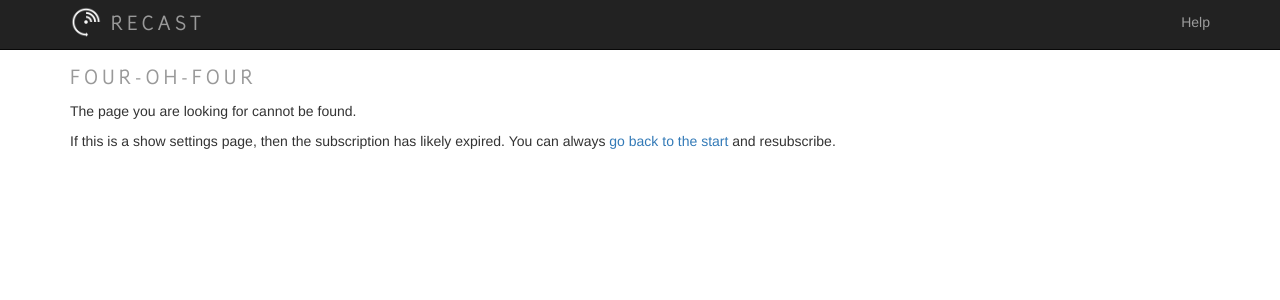
After one commit to xurble/recast, a Django app: template templates/404.html in a window 1280 px wide. The commit adds this page. Shown: the top 300 px of the page. Run offline with Django 3.2, Linux system fonts and the light colour scheme; the template is opened without the code that fills it, so the values that code supplies are empty; some libraries are stand-ins or nearby versions.

Commit message:
Some cosmetic changes

```diff
--- a/settings.py
+++ b/settings.py
@@ -6,7 +6,8 @@ SITE_ROOT = os.path.dirname(os.path.realpath(__file__))
 
 import server_settings
 
-DEBUG = False
+
+DEBUG = server_settings.DEBUG
 TEMPLATE_DEBUG = DEBUG
 
 ADMINS = (
--- /dev/null
+++ b/templates/404.html
@@ -0,0 +1,18 @@
+{% extends "base.html" %}
+
+
+{% block content %}
+    <div class="container">
+        <div class="row">
+            <div class="col-sm-12">
+
+            	<h2>Four-Oh-Four</h2>
+
+            	<p>The page you are looking for cannot be found.</p>
+
+            	<p>If this is a show settings page, then the subscription has likely expired.  You can always <a href="/">go back to the start</a> and resubscribe.</p>
+            </div>
+        </div>
+    </div>
+
+{% endblock %}
--- a/templates/base.html
+++ b/templates/base.html
@@ -1,11 +1,11 @@
 <!doctype html>
 <html>
 	<head>
-		<title>Recast - The simple podcast rebroadcaster</title>
+		<title>Recast - The Simple Podcast Catch-Up Service</title>
 
 		<meta http-equiv="Content-Type" content="text/html; charset=utf-8">
 
-        <meta name="description" content="Simple podcast rebroadcaster">
+        <meta name="description" content="A service to replay podcast feeds from the start.">
         <meta name="keywords" content="podcast feed catch-up replay rebroadcast">
 
  		<script type="text/javascript" src="/static/js/jquery-1.11.1.js"></script>
--- a/templates/feedgarden.html
+++ b/templates/feedgarden.html
@@ -45,7 +45,7 @@
 
     function refresh(fid)
     {
-    	$("#r" + fid).html('<div id="loader' + fid +'"><img src="/static/images/loader.gif" alt="Working" height="32"></div>');
+    	$("#r" + fid).html('<div id="loader' + fid +'"><img src="/static/images/loader.gif" alt="Working" height="32" width="32"></div>');
 
     	$.post("/source/" + fid + "/revive/",function(data){
 
--- a/templates/index.html
+++ b/templates/index.html
@@ -5,7 +5,7 @@
     <!-- Main jumbotron for a primary marketing message or call to action -->
     <div class="jumbotron">
       <div class="container">
-        <h1>What is Recast?</h1>
+        <h1>The Podcast Catch-Up Service</h1>
         <p>Recast is a simple service that will replay all the episodes of a podcast from the start.</p>
         <p>No sign-up or registration required.  Just put in a podcast show page or feed url, and get a Recast feed link back.</p>
         <p>Subscribe to the Recast link and you'll start getting episodes every few days until you are caught up.</p>
@@ -33,7 +33,7 @@
         <div class="row">
             <div class="col-sm-12" id="working" style="display:none">
                 <h2>Working</h2>
-                <img src='/static/images/loader.gif' alt='Loading' width='32'>
+                <img src='/static/images/loader.gif' alt='Loading' width='32' height="32">
                 </div>
             <div id="addresult" class="col-sm-12" style="display:none">
                 <h2>Feeds</h2>
```
Also changed, not shown: rc/views.py (+6 -1 lines).
